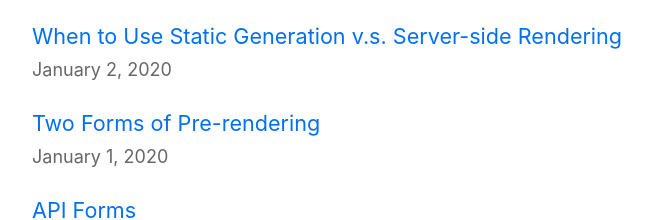
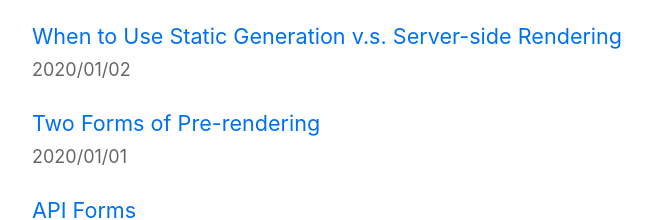
Before and after one commit to ryokiose/nextjs-blog-learn-1, a Next.js app: page / in a window 1280 px wide. Shown: the part 343-563 px from the top of the page, without its empty margins (302-954 px from the left). Built offline with nearby package versions, Linux system fonts and the light colour scheme.

Commit message:
Formatting Modifications

```diff
--- a/components/date.js
+++ b/components/date.js
@@ -2,5 +2,6 @@ import { parseISO, format } from 'date-fns';
 
 export default function Date({ dateString }) {
   const date = parseISO(dateString);
-  return <time dateTime={dateString}>{format(date, 'LLLL d, yyyy')}</time>;
+  // return <time dateTime={dateString}>{format(date, 'LLLL d, yyyy')}</time>;
+  return <time dateTime={dateString}>{format(date, 'yyyy/MM/dd')}</time>;
 }
```
